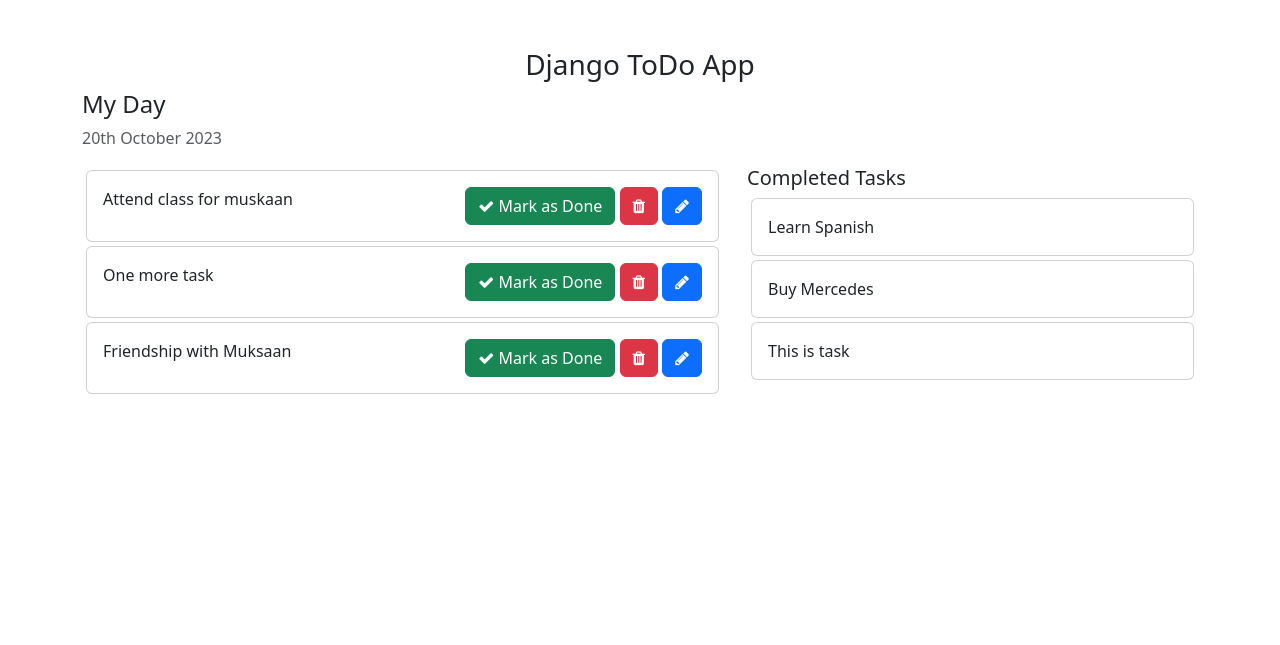
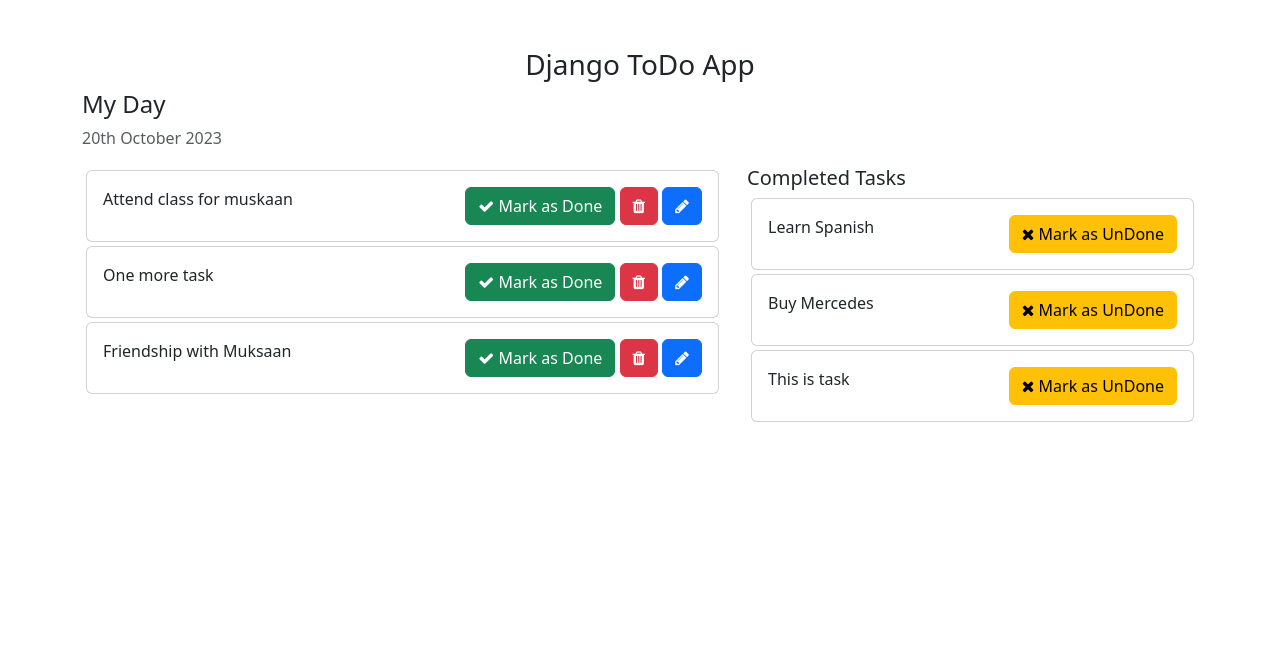
Before and after one commit to Mayank908/ToDoApp-Django-, a Django app: page / in a window 1280 px wide. Shown: the top 645 px of the page. Run offline with Django 4.2, Linux system fonts and the light colour scheme; data comes from the database, SQL or seed files in the repository; both versions use the stored data as it was after the commit.

Commit message:
MarkasUndonefeature

```diff
--- a/templates/home.html
+++ b/templates/home.html
@@ -47,6 +47,8 @@
                 <div class="card m-1">
                     <div class="card-body">
                       {{ task.task }}
+                        <span style="position: relative; float: right;">
+                          <a href="{% url 'mark_as_undone' task.pk %}" class="btn btn-warning"><i class="fa fa-times"></i> Mark as UnDone</a>
                     </div>
                 </div>
                 {%  endfor %}
--- a/todo/urls.py
+++ b/todo/urls.py
@@ -2,7 +2,14 @@ from django.urls import path
 from . import views
 
 urlpatterns = [
+    # Add Task
     path('addTask/', views.addTask, name='addTask'),
+
+    # MArk as Done
     path('mark_as_done/<int:pk>/', views.mark_as_done, name='mark_as_done'),
 
+    # Mark as Undone
+    path('mark_as_undone/<int:pk>/', views.mark_as_undone, name='mark_as_undone'),
+
+
 ]
--- a/todo/views.py
+++ b/todo/views.py
@@ -13,3 +13,9 @@ def mark_as_done(request, pk):
     task.is_completed = True
     task.save()
     return redirect('home')
+
+def mark_as_undone(request, pk):
+    task = get_object_or_404(Task, pk=pk)
+    task.is_completed = False
+    task.save()
+    return redirect('home')
```
Also changed, not shown: db.sqlite3.
